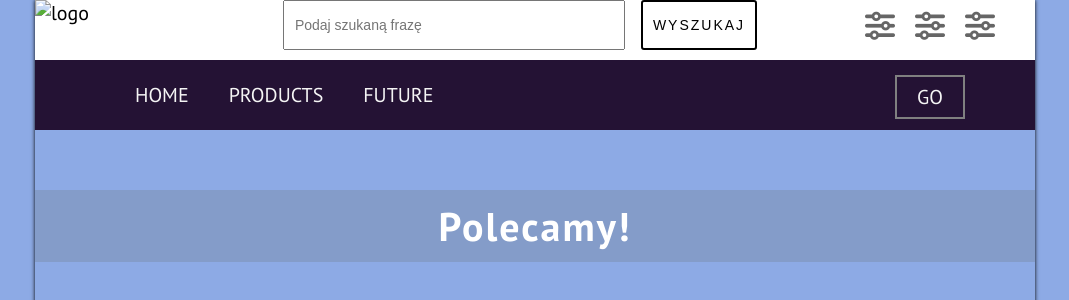
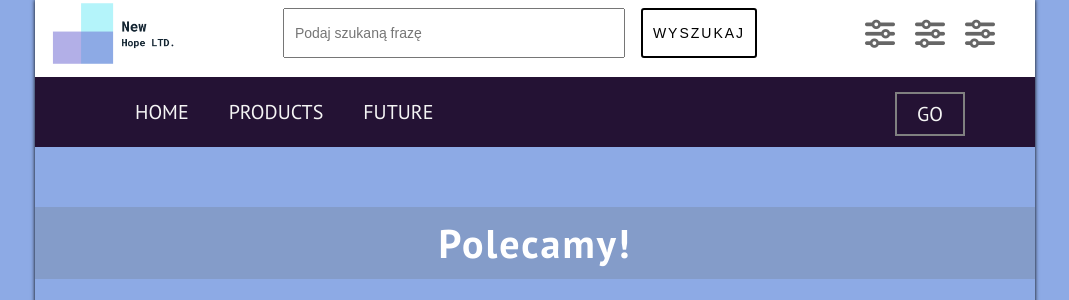
Before and after one commit to OrugaHz/Flexbox-SASS-BEM-project, a plain HTML site: page index.html in a window 1280 px wide. Shown: the top 300 px of the page, without its empty margins (105-1174 px from the left). Drawn offline with nearby package versions, Linux system fonts and the light colour scheme; files that its build step writes are made by us from their sources; the site is published under a folder, as on GitHub Pages, so addresses that start at the root find nothing.

Commit message:
change path logo

```diff
--- a/index.html
+++ b/index.html
@@ -13,7 +13,7 @@
 <body>
     <div class="wrapper">
         <div class="logo">
-            <img class="logo__image" src="/assets/logo.png" alt="logo"></div>
+            <img class="logo__image" src="assets/logo.png" alt="logo"></div>
         <form action="/" class="search">
             <input type="text" class="search__input" placeholder="Podaj szukaną frazę">
             <button class="search__btn">Wyszukaj</button>
```
